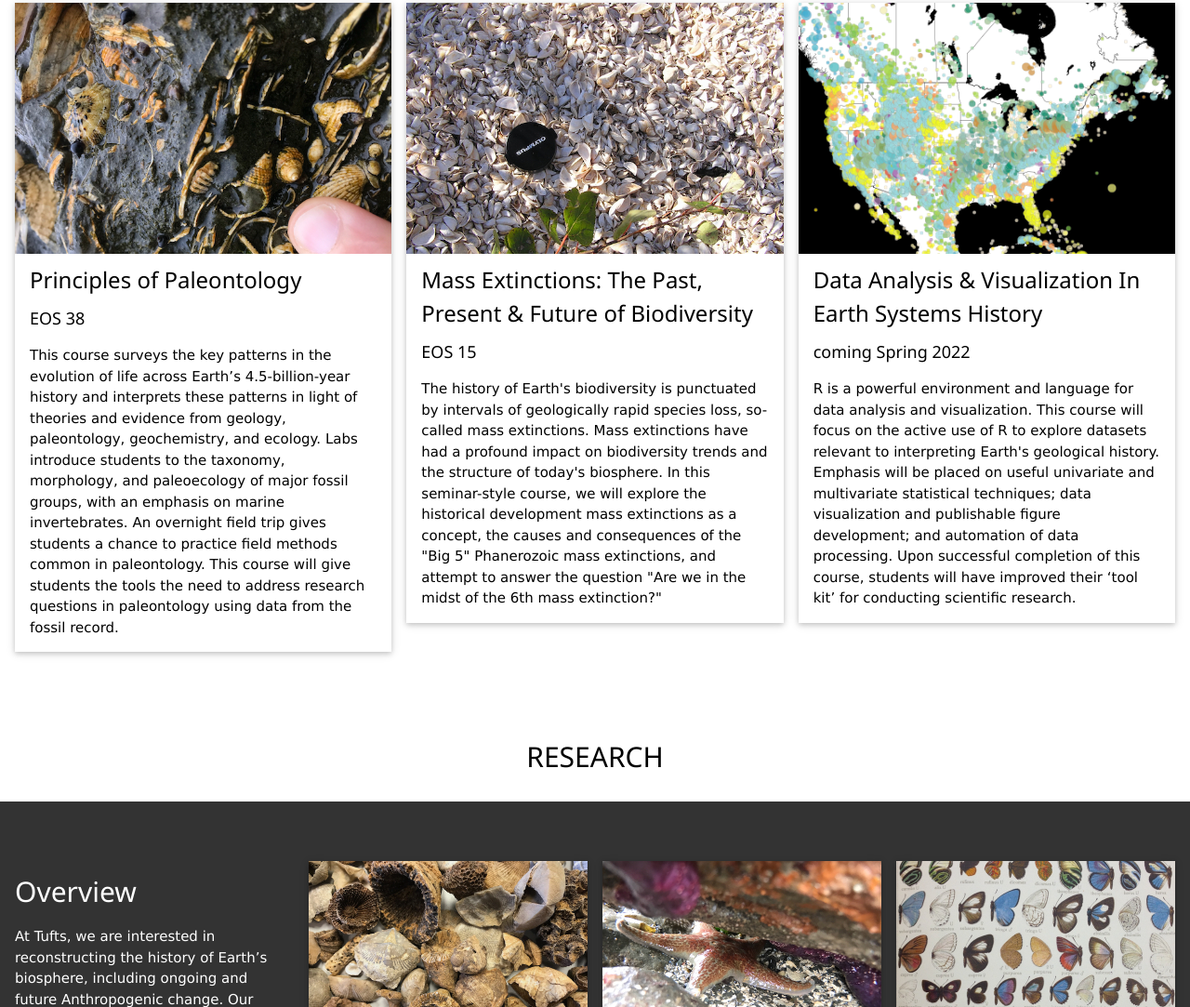
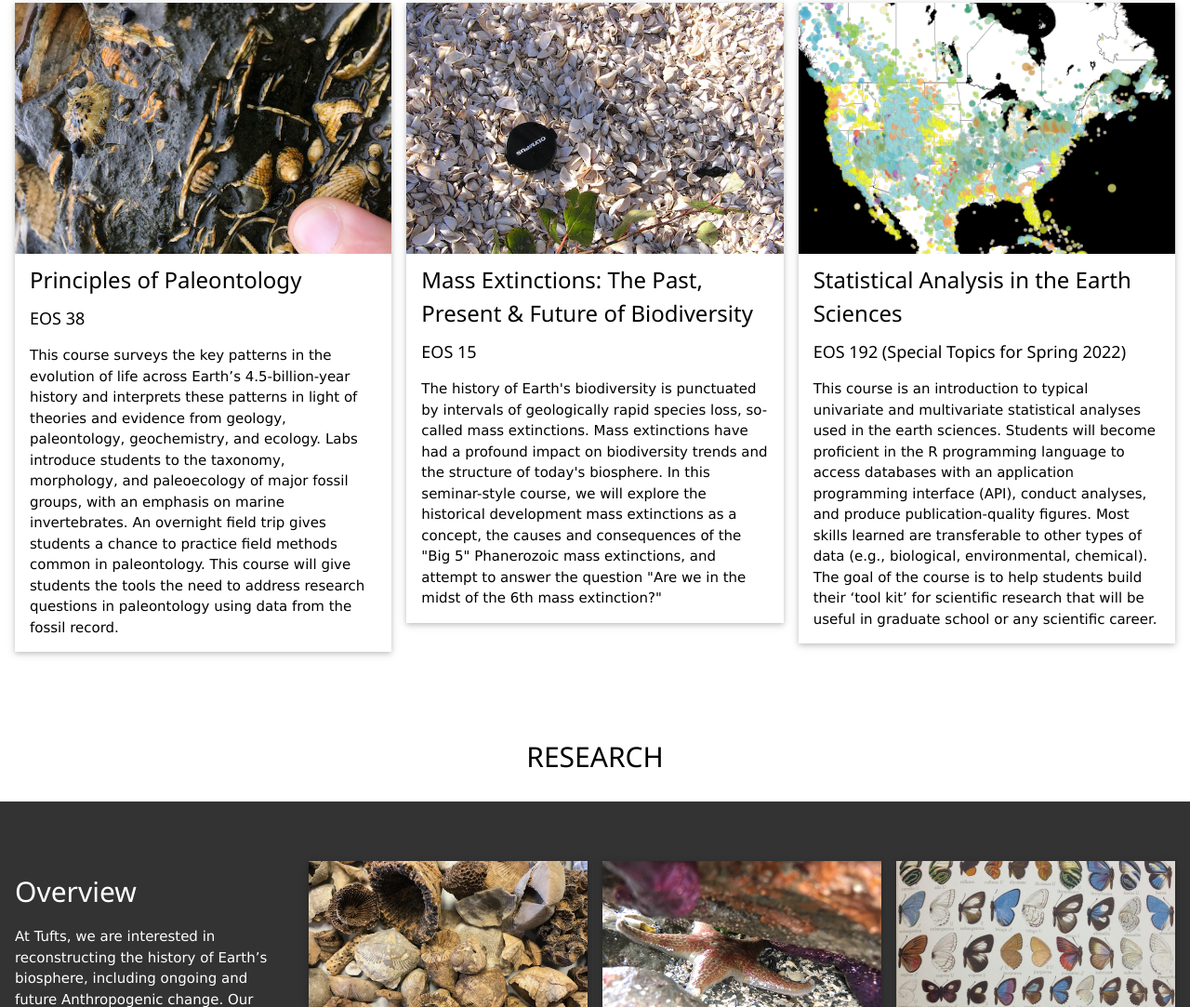
Before and after one commit to naheim/sedpaleo, a plain HTML site: page index.html in a window 1280 px wide. Shown: the part 1357-2440 px from the top of the page at 93% size. Drawn offline with nearby package versions, Linux system fonts and the light colour scheme; a script that the page names is missing; files whose address does not match are found by name.

Commit message:
updated courses

```diff
--- a/index.html
+++ b/index.html
@@ -166,12 +166,13 @@
 <div class="w3-card">
   <img src="img/pbdbNorthAmerica.png" alt="Heim et al. 2015 Fig. 1" style="width:100%">
   <div class="w3-container">
-  <h3>Data Analysis & Visualization In Earth Systems History</h3>
-  <h5>coming Spring 2022</h5>
-  <p>R is a powerful environment and language for data analysis and visualization. This course will focus on the active use of R to explore
-  datasets relevant to interpreting Earth's geological history. Emphasis will be placed on useful univariate and multivariate statistical techniques;
-  data visualization and publishable figure development; and automation of data processing. Upon successful completion of this course, students will
-  have improved their ‘tool kit’ for conducting scientific research.</p>
+  <h3>Statistical Analysis in the Earth Sciences</h3>
+  <h5>EOS 192 (Special Topics for Spring 2022)</h5>
+  <p>This course is an introduction to typical univariate and multivariate statistical analyses used in the earth sciences.
+  Students will become proficient in the R programming language to access databases with an application programming interface
+  (API), conduct analyses, and produce publication-quality figures. Most skills learned are transferable to other types of
+  data (e.g., biological, environmental, chemical). The goal of the course is to help students build their ‘tool kit’ for
+  scientific research that will be useful in graduate school or any scientific career.</p>
   </div>
 </div>
 </div>
```
